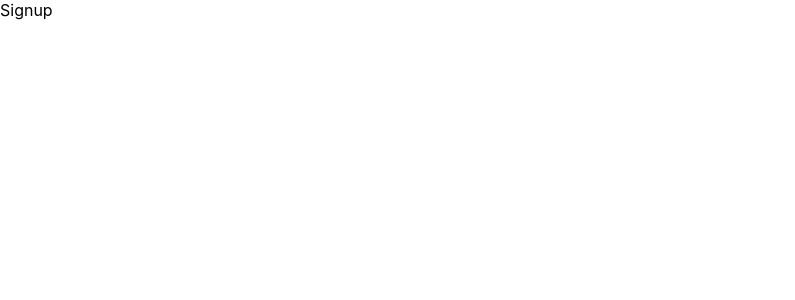
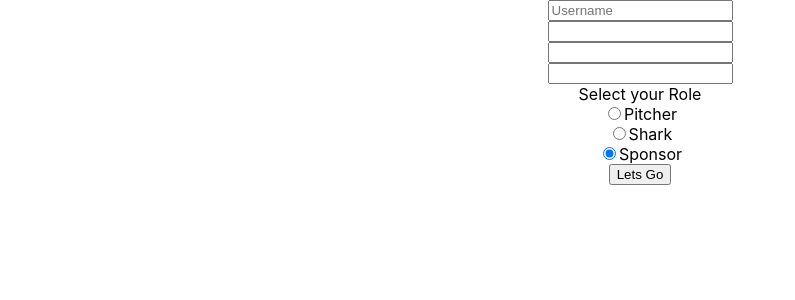
Before and after one commit to Garvit1809/Shark-Hacks-4, a React (Create React App) app in the folder client/: page /register in a window 1280 px wide. Shown: the top 300 px of the page, without its empty margins (0-795 px from the left). Built offline with nearby package versions, Linux system fonts and the light colour scheme.

Commit message:
SignUp Created

```diff
--- a/client/src/App.js
+++ b/client/src/App.js
@@ -3,6 +3,7 @@ import { BrowserRouter, Routes, Route } from 'react-router-dom';
 import Home from './Pages/Home';
 import Signup from './Pages/Signup';
 import Login from './Pages/Login';
+import PitcherDetails from './Pages/PitcherDetails';
 
 function App() {
   return (
@@ -10,6 +11,7 @@ function App() {
     <Routes>
     <Route path='/register' element={<Signup/>} />
     <Route path='/login' element={<Login/>} />
+    <Route path='/pitcher-details' element={<PitcherDetails/>} />
     <Route path='/' element={<Home/>} />
     </Routes>
     </BrowserRouter>
--- /dev/null
+++ b/client/src/Pages/PitcherDetails.js
@@ -0,0 +1,9 @@
+import React from 'react'
+
+const PitcherDetails = () => {
+  return (
+    <div>PitcherDetails</div>
+  )
+}
+
+export default PitcherDetails
--- a/client/src/Pages/Signup.js
+++ b/client/src/Pages/Signup.js
@@ -1,9 +1,118 @@
-import React from 'react'
+import React, { useState } from "react";
+import { useNavigate } from "react-router-dom";
+import styled from "styled-components";
+
+const Section = styled.div`
+/* display: flex; */
+/* align-items: center; */
+/* justify-content: center; */
+
+form{
+  display: flex;
+  flex-direction: column;
+align-items: center;
+justify-content: center;
+}
+`
 
 const Signup = () => {
+  const [userDetails, setuserDetails] = useState({
+    name: "",
+    email: "",
+    password: "",
+    confirmPassword: "",
+  });
+  const [role, setRole] = useState("sponsor");
+
+  const navigate = useNavigate();
+
+  const handleSubmit = (e) => {
+    e.preventDefault();
+    console.log(userDetails);
+    console.log(role);
+    if (role === "pitcher") {
+      navigate('/pitcher-details')
+    } else {
+      navigate('/')
+    }
+  };
+
+  const handleChange = (e) => {
+    setuserDetails({ ...userDetails, [e.target.name]: e.target.value });
+  };
+
   return (
-    <div>Signup</div>
-  )
-}
+    <Section>
+      <form onSubmit={handleSubmit}>
+        <input
+          type="text"
+          name="name"
+          value={userDetails.name}
+          placeholder="Username"
+          onChange={(e) => handleChange(e)}
+        />
+        <input
+          type="email"
+          name="email"
+          value={userDetails.email}
+          onChange={(e) => handleChange(e)}
+        />
+        <input
+          type="password"
+          name="password"
+          value={userDetails.password}
+          onChange={(e) => handleChange(e)}
+        />
+        <input
+          type="password"
+          name="confirmPassword"
+          value={userDetails.confirmPassword}
+          onChange={(e) => handleChange(e)}
+        />
+        <div>Select your Role</div>
+        <div
+          onClick={() => {
+            setRole("pitcher");
+          }}
+        >
+          <input
+            type="radio"
+            name="role"
+            value={role}
+            checked={role === "pitcher"}
+          />
+          Pitcher
+        </div>
+        <div
+          onClick={() => {
+            setRole("shark");
+          }}
+        >
+          <input
+            type="radio"
+            name="role"
+            value={role}
+            checked={role === "shark"}
+          />
+          Shark
+        </div>
+        <div
+          onClick={() => {
+            setRole("sponsor");
+          }}
+        >
+          <input
+            type="radio"
+            name="role"
+            value={role}
+            checked={role === "sponsor"}
+          />
+          Sponsor
+        </div>
+        <button type="submit">Lets Go</button>
+      </form>
+    </Section>
+  );
+};
 
-export default Signup
+export default Signup;
```
Also changed, not shown: 1 other file (tests, documents, lock files or other folders).
